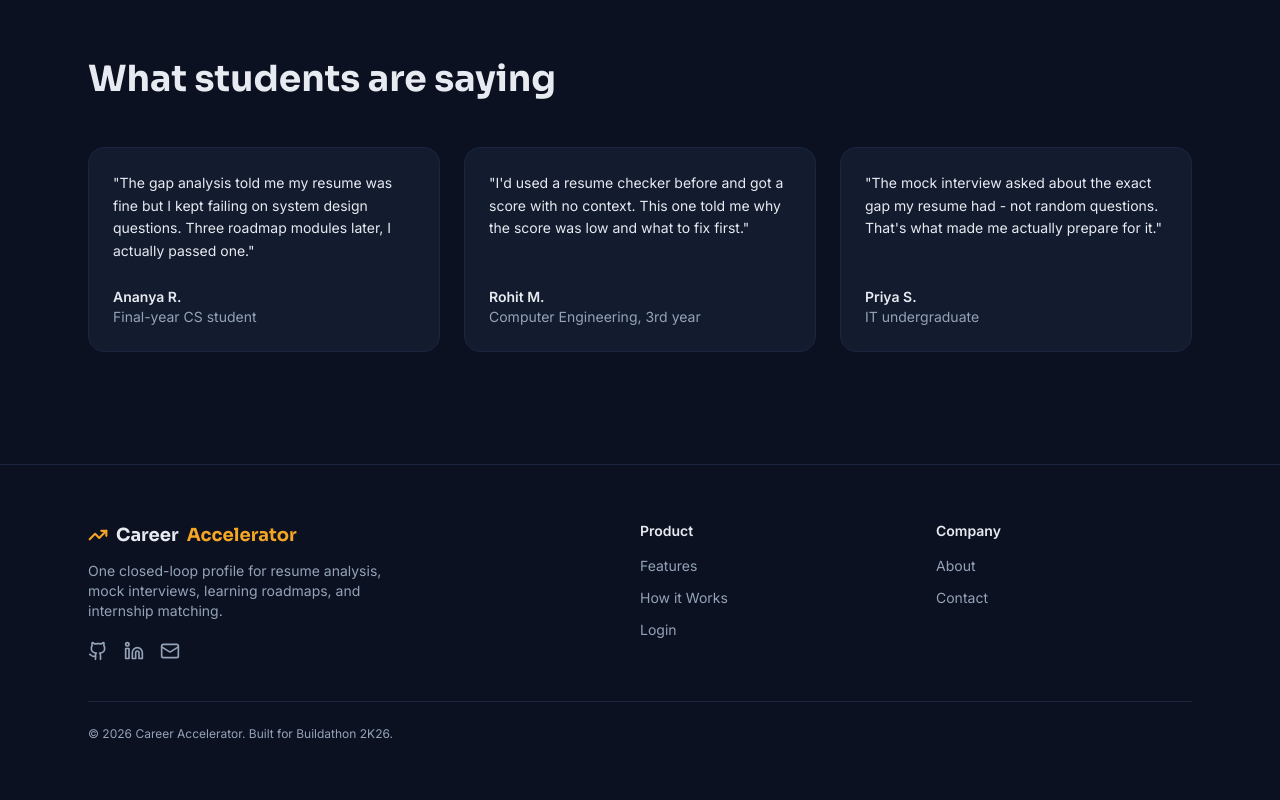
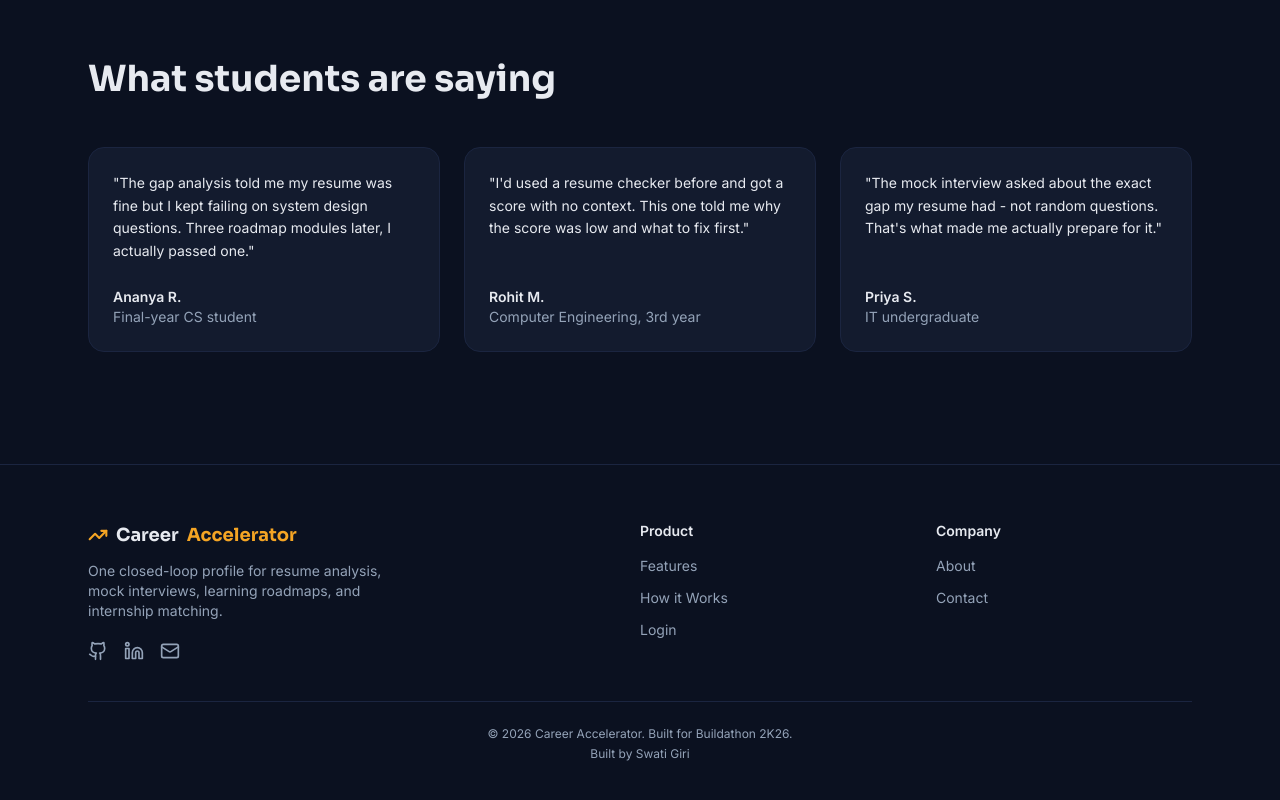
Before and after one commit to swatigiri98/career-accelerator, a React (Vite) app in the folder frontend/: page / in a window 1280 px wide. Shown: the part 1906-2706 px from the top of the page. Built offline with nearby package versions, Linux system fonts and the light colour scheme.

Commit message:
Center footer copyright and add credit line

```diff
--- a/frontend/src/components/Footer.jsx
+++ b/frontend/src/components/Footer.jsx
@@ -62,9 +62,10 @@ function Footer() {
           ))}
         </div>
 
-        <div className="mt-10 border-t border-paper-200 pt-6 text-xs text-paper-600 dark:border-ink-800 dark:text-ink-200">
-          © {new Date().getFullYear()} Career Accelerator. Built for Buildathon 2K26.
-        </div>
+      <div className="mt-10 border-t border-paper-200 pt-6 text-center text-xs text-paper-600 dark:border-ink-800 dark:text-ink-200">
+        <p>© {new Date().getFullYear()} Career Accelerator. Built for Buildathon 2K26.</p>
+        <p className="mt-1">Built by Swati Giri</p>
+      </div>
       </div>
     </footer>
   );
```
